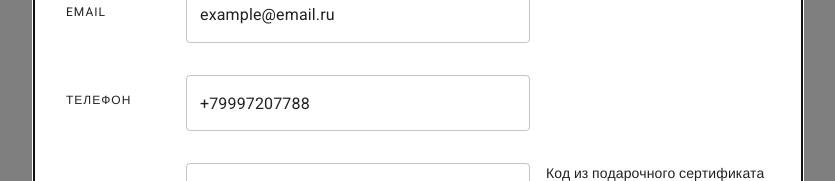
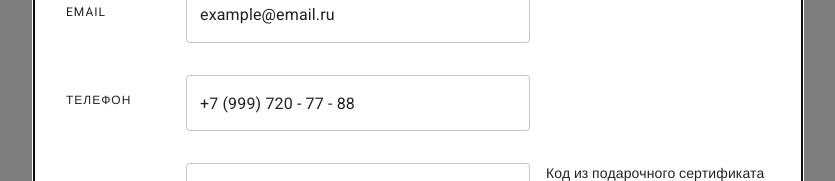
Before and after one commit to Savchhenko/Appointment-Form, a Next.js app: page /AppointmentForm in a window 1280 px wide. Shown: the part 329-510 px from the top of the page, without its empty margins (222-1057 px from the left). Built offline with nearby package versions, Linux system fonts and the light colour scheme; a web font is replaced by a local one.

Commit message:
add new component PhoneInput with mask and validation

```diff
--- a/src/app/AppointmentForm/page.tsx
+++ b/src/app/AppointmentForm/page.tsx
@@ -14,6 +14,8 @@ import Checkbox from "@mui/material/Checkbox";
 import Button from "@mui/material/Button";
 import Image from "next/image";
 
+import PhoneInput from "@/components/PhoneInput";
+
 import { useForm, Controller } from "react-hook-form";
 
 import styles from "./appointment.form.module.css";
@@ -28,7 +30,7 @@ const AppointmentForm: React.FC = () => {
 
     const { handleSubmit, control } = useForm({ defaultValues });
 
-    const onSubmit = (data) => {
+    const onSubmit = (data: Object) => {
         console.log(data)
     };
 
@@ -150,16 +152,11 @@ const AppointmentForm: React.FC = () => {
                                     </Typography>
                                 </Grid>
                                 <Grid item xs={6}>
-                                    <Controller
-                                        control={ control }
+                                    <PhoneInput
                                         name="phone"
-                                        render={({ field: { onChange, value }}) => (
-                                            <TextField
-                                                fullWidth={true}
-                                                onChange={onChange}
-                                                value={value}
-                                            />
-                                        )}
+                                        control={control}
+                                        variant="outlined"
+                                        fullWidth
                                     />
                                 </Grid>
                             </Grid>
--- /dev/null
+++ b/src/components/PhoneInput.tsx
@@ -0,0 +1,45 @@
+import React, { useState } from "react";
+import { Controller } from "react-hook-form";
+import { TextField } from "@mui/material";
+
+const PhoneInput = (props: any) => {
+    const { name, control, ...restProps } = props;
+    const [telValue, setTelValue] = useState("+7 (999) 720 - 77 - 88");
+
+    const handleTelChange = (tel: string) => {
+        const validTel = tel
+            .replace(/\D/g, "")
+            .replace("+", "")
+            .match(/(\d{0,1})(\d{0,3})(\d{0,3})(\d{0,2})(\d{0,2})/) || "";
+        const maskedTel = !validTel[2]
+            ? "+7 ("
+            : `+7 (${validTel[2]}${`${
+                validTel[3] ? `) ${validTel[3]}` : ''
+                }`}${`${validTel[4] ? ` - ${validTel[4]}` : ''
+                }`}${`${validTel[5] ? ` - ${validTel[5]}` : ''}`}`;
+        setTelValue(maskedTel);
+    };
+
+    const onDisabledField = () => {
+        console.log("we should send a code and open modal window")
+    };
+
+    return (
+        <Controller
+            name={name}
+            control={control}
+            render={({ field: { onChange }, fieldState: { error } }) => (
+                <TextField
+                    onBlur={onDisabledField}
+                    error={!!error}
+                    onChange={(e) => {onChange(e); handleTelChange(e.target.value)}}
+                    value={telValue}
+                    InputProps={{ classes: { input: "browser-default" } }}
+                    {...restProps}
+                />
+            )}
+        />
+    );
+};
+
+export default PhoneInput;
```
